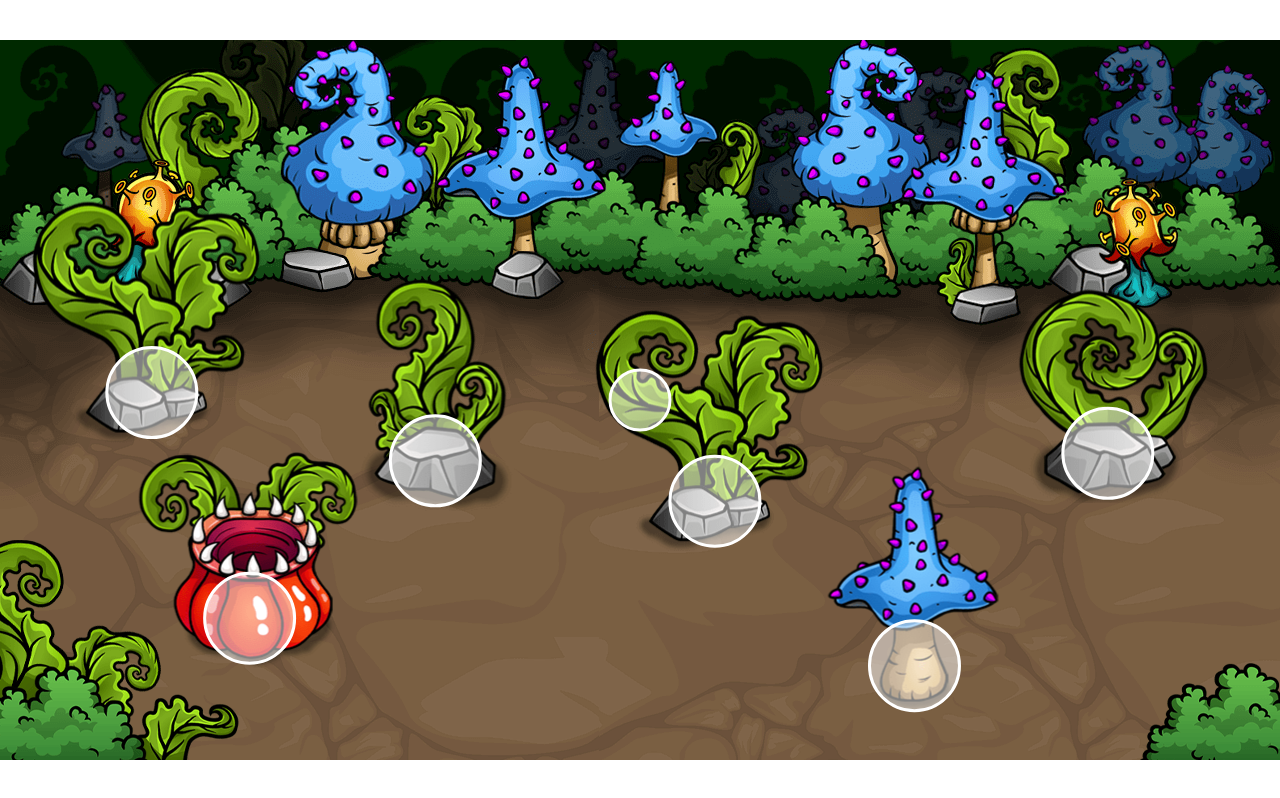
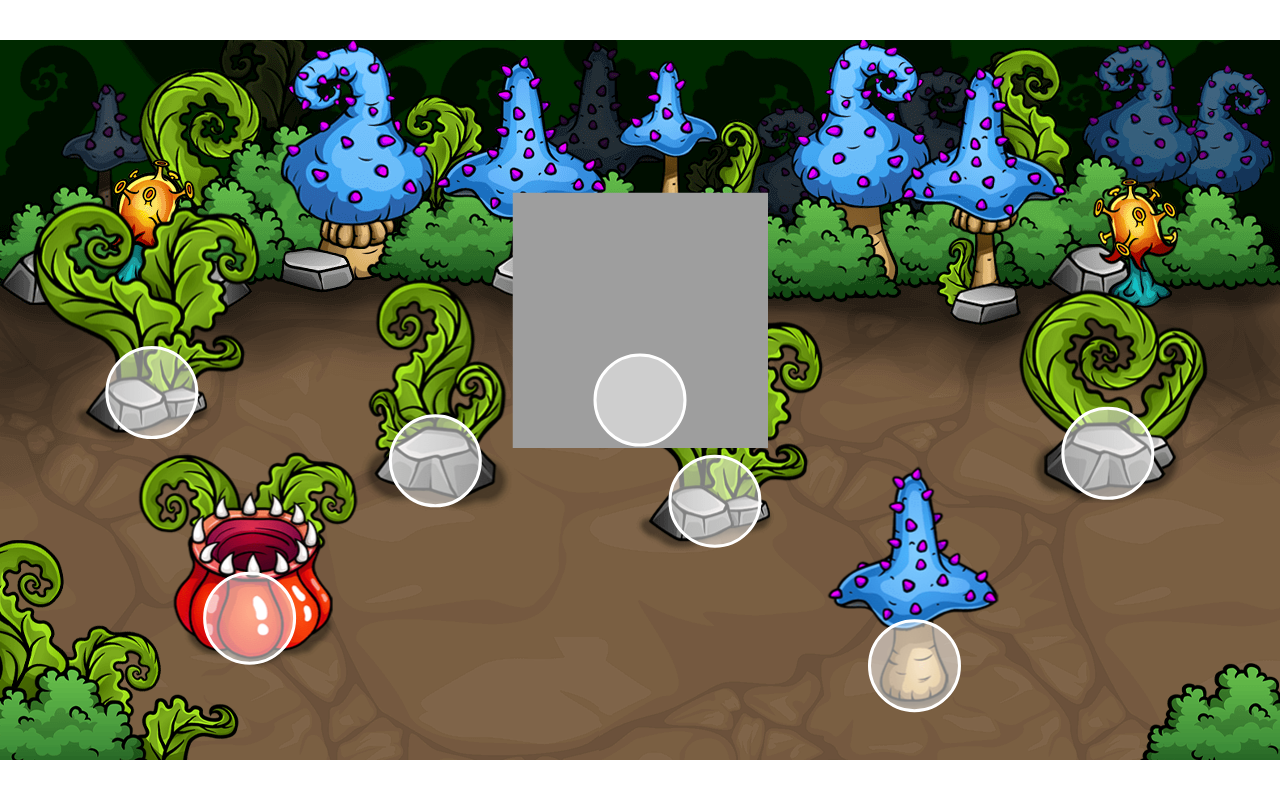
Before and after one commit to staniboy/egg_defender, a website built with Vite: page index.html in a window 1280 px wide. Built offline with nearby package versions, Linux system fonts and the light colour scheme.

Commit message:
feat: player sprite

```diff
--- a/Player.ts
+++ b/Player.ts
@@ -2,6 +2,14 @@ import type Game from "./Game";
 
 export default class Player {
   game: Game;
+
+  image: CanvasImageSource;
+  spriteWidth: number;
+  spriteHeight: number;
+  width: number;
+  height: number;
+  spriteX: number = 0;
+  spriteY: number = 0;
 
   collisionX: number;
   collisionY: number;
@@ -17,9 +25,16 @@ export default class Player {
 
   constructor(game: Game) {
     this.game = game;
+
     this.collisionX = this.game.width * 0.5;
     this.collisionY = this.game.height * 0.5;
-    this.collisionRadius = 30;
+    this.collisionRadius = 45;
+
+    this.image = document.getElementById("bull") as CanvasImageSource;
+    this.spriteWidth = 255;
+    this.spriteHeight = 255;
+    this.width = this.spriteWidth;
+    this.height = this.spriteHeight;
 
     this.speedX = 0;
     this.speedY = 0;
@@ -31,6 +46,17 @@ export default class Player {
   }
 
   draw(context: CanvasRenderingContext2D) {
+    context.drawImage(
+      this.image,
+      0 * this.spriteWidth,
+      0 * this.spriteHeight,
+      this.spriteWidth,
+      this.spriteHeight,
+      this.spriteX,
+      this.spriteY,
+      this.width,
+      this.height
+    );
     context.beginPath();
     context.arc(
       this.collisionX,
@@ -64,6 +90,8 @@ export default class Player {
     }
     this.collisionX += this.speedX * this.speedModifier;
     this.collisionY += this.speedY * this.speedModifier;
+    this.spriteX = this.collisionX - this.width * 0.5;
+    this.spriteY = this.collisionY - this.width * 0.5 - 80;
 
     // Collision Detection and Handling
     this.game.obstacles.forEach((obstacle) => {
--- a/index.html
+++ b/index.html
@@ -11,6 +11,7 @@
     <canvas id="canvas1"></canvas>
     <img id="overlay" src="img/overlay.png" />
     <img id="obstacles" src="img/obstacles.png" />
+    <img id="bull" src="img/bull.png" />
     <script type="module" src="main.ts"></script>
   </body>
 </html>
--- a/style.css
+++ b/style.css
@@ -21,6 +21,7 @@
   pointer-events: none;
 }
 
-#obstacles {
+#obstacles,
+#bull {
   display: none;
 }
```
